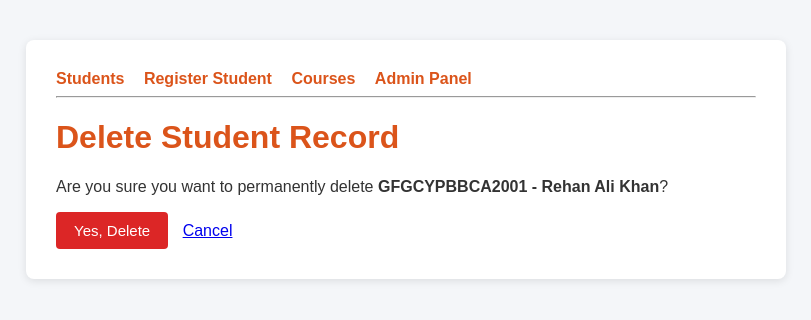
After one commit to sandeep-srinivas-2295/College_portal_Django, a Django app: page /students/delete/1/ in a window 1280 px wide. The commit adds this page. Shown: the top 320 px of the page, without its empty margins (234-1045 px from the left). Run offline with Django 5.2, Linux system fonts and the light colour scheme; data comes from the database, SQL or seed files in the repository; both versions use the stored data as it was after the commit.

Commit message:
Added edit and delete functionality

```diff
--- a/students/static/students/style.css
+++ b/students/static/students/style.css
@@ -30,3 +30,36 @@ ul li {
     padding: 8px 0;
     border-bottom: 1px solid #eee;
 }
+
+
+form p {
+    margin-bottom: 15px;
+}
+
+form label {
+    display: block;
+    font-weight: bold;
+    margin-bottom: 5px;
+}
+
+form input {
+    width: 100%;
+    padding: 8px;
+    box-sizing: border-box;
+    border: 1px solid #ccc;
+    border-radius: 4px;
+}
+
+button {
+    background-color: #1a56db;
+    color: white;
+    padding: 10px 18px;
+    border: none;
+    border-radius: 4px;
+    cursor: pointer;
+    font-size: 15px;
+}
+
+button:hover {
+    background-color: #1543a8;
+}
--- /dev/null
+++ b/students/templates/students/base.html
@@ -0,0 +1,23 @@
+{% load static %}
+<!DOCTYPE html>
+<html lang="en">
+<head>
+    <meta charset="UTF-8">
+    <title>{% block title %}BCA Student Portal{% endblock %}</title>
+    <link rel="stylesheet" href="{% static 'students/style.css' %}">
+</head>
+<body>
+    <div class="container">
+        <nav>
+            <a href="{% url 'student-home' %}">Students</a>
+            <a href="{% url 'student-register' %}">Register Student</a>
+            <a href="{% url 'student-courses' %}">Courses</a>
+            <a href="/admin/">Admin Panel</a>
+        </nav>
+        <hr>
+
+        {% block content %}
+        {% endblock %}
+    </div>
+</body>
+</html>
--- a/students/templates/students/courses.html
+++ b/students/templates/students/courses.html
@@ -11,6 +11,8 @@
         <nav>
             <a href="{% url 'student-home' %}">Home</a>
             <a href="{% url 'student-courses' %}">Courses</a>
+            <a href="{% url 'student-register' %}">Register Student</a>
+            <a href="/admin/">Admin Panel</a>
         </nav>
         <hr>
         <h1>BCA Semester Subjects</h1>
--- /dev/null
+++ b/students/templates/students/delete_student.html
@@ -0,0 +1,13 @@
+{% extends 'students/base.html' %}
+
+{% block title %}Confirm Delete{% endblock %}
+
+{% block content %}
+    <h1>Delete Student Record</h1>
+    <p>Are you sure you want to permanently delete <strong>{{ student.roll_number }} - {{ student.full_name }}</strong>?</p>
+    <form method="POST">
+        {% csrf_token %}
+        <button type="submit" style="background-color: #dc2626;">Yes, Delete</button>
+        <a href="{% url 'student-home' %}" style="margin-left: 10px;">Cancel</a>
+    </form>
+{% endblock %}
--- a/students/urls.py
+++ b/students/urls.py
@@ -4,4 +4,7 @@ from . import views
 urlpatterns = [
     path('', views.home, name='student-home'),
     path('courses/', views.courses, name='student-courses'),
+    path('register/',views.register_student, name='student-register'),
+    path('edit/<int:pk>/',views.edit_student, name='student-edit'),
+    path('delete/<int:pk>/',views.delete_student, name='student-delete'),
 ]
--- a/students/views.py
+++ b/students/views.py
@@ -1,8 +1,9 @@
-from django.shortcuts import render
+from django.shortcuts import render, redirect, get_object_or_404
 
 # Create your views here.
 from django.http import HttpResponse
 from .models import Student
+from .forms import StudentForm
 
 def home(request):
     all_students = Student.objects.all()
@@ -23,3 +24,35 @@ def courses(request):
         'subject_list': subjects,
     }
     return render(request, 'students/courses.html', context)
+
+def register_student(request):
+    if request.method =='POST':
+        form = StudentForm(request.POST)
+        if form.is_valid():
+            form.save()
+            return redirect('student-home')
+    else:
+        form = StudentForm()
+
+    context = {
+        'form': form,
+    }
+    return render(request,'students/register.html',context)
+
+def edit_student(request, pk):
+    student = get_object_or_404(Student, pk=pk)
+    if request.method == 'POST':
+        form = StudentForm(request.POST, instance=student)
+        if form.is_valid():
+            form.save()
+            return redirect('student-home')
+    else:
+        form = StudentForm(instance=student)
+    return render(request, 'students/edit_student.html', {'form': form, 'student': student})
+
+def delete_student(request, pk):
+    student = get_object_or_404(Student, pk=pk)
+    if request.method == 'POST':
+        student.delete()
+        return redirect('student-home')
+    return render(request, 'students/delete_student.html', {'student': student})
```
Also changed, not shown: students/forms.py (added, +7 -0 lines), students/templates/students/edit_student.html (added, +13 -0 lines), students/templates/students/home.html (+11 -20 lines), students/templates/students/register.html (added, +12 -0 lines), db.sqlite3.
